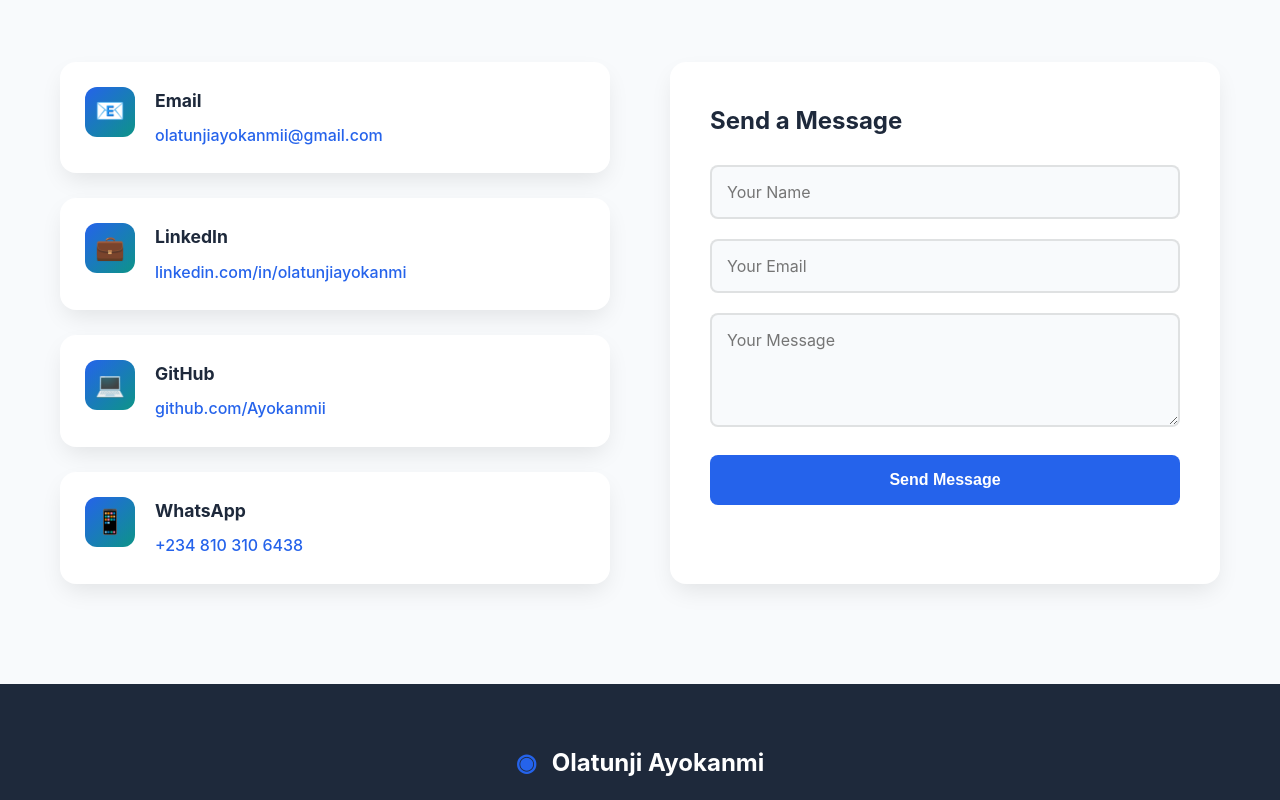
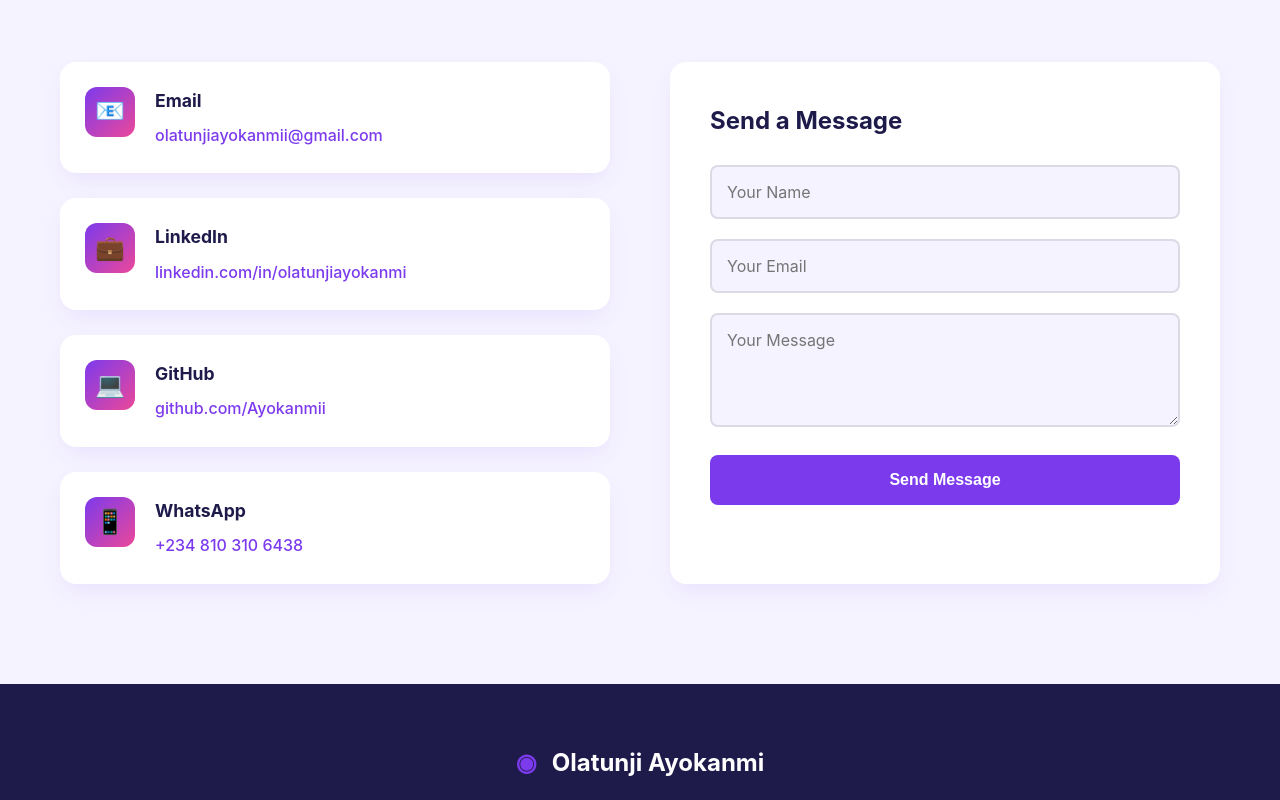
Before and after one commit to Ayokanmii/My-portfolio, a React (Create React App) app: page / in a window 1280 px wide. Shown: the part 4460-5260 px from the top of the page. Built offline with nearby package versions, Linux system fonts and the light colour scheme.

Commit message:
Change color palette to purple theme

```diff
--- a/src/App.css
+++ b/src/App.css
@@ -1,4 +1,4 @@
-/* App.css - Professional Portfolio */
+/* App.css - Professional Purple Portfolio */
 
 /* Reset & Base Styles */
 * {
@@ -8,19 +8,19 @@
 }
 
 :root {
-  /* Professional Color Palette */
-  --primary-blue: #2563eb;
-  --primary-blue-dark: #1d4ed8;
-  --secondary-navy: #1e293b;
-  --accent-teal: #0d9488;
-  --accent-amber: #f59e0b;
+  /* Professional Purple Color Palette */
+  --primary-purple: #7C3AED;
+  --primary-purple-dark: #6D28D9;
+  --secondary-navy: #1E1B4B;
+  --accent-magenta: #EC4899;
+  --accent-amber: #F59E0B;
   --neutral-white: #ffffff;
-  --neutral-light: #f8fafc;
-  --neutral-gray: #64748b;
-  --neutral-dark: #334155;
-  --success-green: #10b981;
-  --card-shadow: 0 10px 25px -5px rgba(0, 0, 0, 0.1);
-  --hover-shadow: 0 20px 40px -10px rgba(37, 99, 235, 0.15);
+  --neutral-light: #F5F3FF;
+  --neutral-gray: #6B7280;
+  --neutral-dark: #374151;
+  --success-green: #10B981;
+  --card-shadow: 0 10px 25px -5px rgba(124, 58, 237, 0.1);
+  --hover-shadow: 0 20px 40px -10px rgba(124, 58, 237, 0.15);
   --transition: all 0.3s cubic-bezier(0.4, 0, 0.2, 1);
 }
 
@@ -70,7 +70,7 @@ body {
 }
 
 .logo-symbol {
-  color: var(--primary-blue);
+  color: var(--primary-purple);
   font-size: 1.5rem;
 }
 
@@ -92,7 +92,7 @@ body {
 
 .nav-link:hover,
 .nav-link.active {
-  color: var(--primary-blue);
+  color: var(--primary-purple);
 }
 
 .nav-link.active::after {
@@ -102,12 +102,12 @@ body {
   left: 0;
   width: 100%;
   height: 2px;
-  background: var(--primary-blue);
+  background: var(--primary-purple);
   border-radius: 2px;
 }
 
 .resume-btn {
-  background: var(--primary-blue);
+  background: var(--primary-purple);
   color: var(--neutral-white);
   padding: 10px 24px;
   border-radius: 8px;
@@ -115,11 +115,11 @@ body {
   font-weight: 600;
   font-size: 0.9rem;
   transition: var(--transition);
-  border: 2px solid var(--primary-blue);
+  border: 2px solid var(--primary-purple);
 }
 
 .resume-btn:hover {
-  background: var(--primary-blue-dark);
+  background: var(--primary-purple-dark);
   transform: translateY(-2px);
   box-shadow: var(--hover-shadow);
 }
@@ -196,7 +196,7 @@ body {
 }
 
 .mobile-resume-btn {
-  background: var(--primary-blue);
+  background: var(--primary-purple);
   color: var(--neutral-white);
   padding: 12px;
   border-radius: 8px;
@@ -209,7 +209,7 @@ body {
 /* Hero Section */
 .hero {
   padding: 140px 0 80px;
-  background: linear-gradient(135deg, #f0f9ff 0%, #e0f2fe 100%);
+  background: linear-gradient(135deg, #F5F3FF 0%, #EDE9FE 100%);
   margin-top: 70px;
 }
 
@@ -233,7 +233,7 @@ body {
 .image-circle {
   width: 280px;
   height: 280px;
-  background: linear-gradient(135deg, var(--primary-blue), var(--accent-teal));
+  background: linear-gradient(135deg, var(--primary-purple), var(--accent-magenta));
   border-radius: 50%;
   display: flex;
   align-items: center;
@@ -289,7 +289,7 @@ body {
 }
 
 .highlight {
-  color: var(--primary-blue);
+  color: var(--primary-purple);
 }
 
 .hero-subtitle {
@@ -323,7 +323,7 @@ body {
   display: block;
   font-size: 2.5rem;
   font-weight: 700;
-  color: var(--primary-blue);
+  color: var(--primary-purple);
   margin-bottom: 5px;
 }
 
@@ -350,25 +350,25 @@ body {
 }
 
 .btn-primary {
-  background: var(--primary-blue);
+  background: var(--primary-purple);
   color: var(--neutral-white);
-  border: 2px solid var(--primary-blue);
+  border: 2px solid var(--primary-purple);
 }
 
 .btn-primary:hover {
-  background: var(--primary-blue-dark);
+  background: var(--primary-purple-dark);
   transform: translateY(-3px);
   box-shadow: var(--hover-shadow);
 }
 
 .btn-secondary {
   background: transparent;
-  color: var(--primary-blue);
-  border: 2px solid var(--primary-blue);
+  color: var(--primary-purple);
+  border: 2px solid var(--primary-purple);
 }
 
 .btn-secondary:hover {
-  background: rgba(37, 99, 235, 0.1);
+  background: rgba(124, 58, 237, 0.1);
   transform: translateY(-3px);
 }
 
@@ -436,7 +436,7 @@ body {
 
 .highlight-icon {
   font-size: 2rem;
-  background: linear-gradient(135deg, var(--primary-blue), var(--accent-teal));
+  background: linear-gradient(135deg, var(--primary-purple), var(--accent-magenta));
   color: var(--neutral-white);
   width: 60px;
   height: 60px;
@@ -519,7 +519,7 @@ body {
 .social-link:hover {
   transform: translateX(5px);
   box-shadow: var(--hover-shadow);
-  color: var(--primary-blue);
+  color: var(--primary-purple);
 }
 
 .social-icon {
@@ -587,7 +587,7 @@ body {
 
 .skill-level {
   height: 100%;
-  background: linear-gradient(90deg, var(--primary-blue), var(--accent-teal));
+  background: linear-gradient(90deg, var(--primary-purple), var(--accent-magenta));
   border-radius: 4px;
   transition: width 1.5s ease-out;
 }
@@ -626,7 +626,7 @@ body {
 }
 
 .automation-tag {
-  background: var(--accent-teal);
+  background: var(--accent-magenta);
 }
 
 .fullstack-tag {
@@ -654,12 +654,12 @@ body {
 
 .tech-tag {
   background: var(--neutral-light);
-  color: var(--primary-blue);
+  color: var(--primary-purple);
   padding: 6px 12px;
   border-radius: 20px;
   font-size: 0.85rem;
   font-weight: 500;
-  border: 1px solid rgba(37, 99, 235, 0.2);
+  border: 1px solid rgba(124, 58, 237, 0.2);
 }
 
 .project-links {
@@ -668,7 +668,7 @@ body {
 }
 
 .project-links a {
-  color: var(--primary-blue);
+  color: var(--primary-purple);
   text-decoration: none;
   font-weight: 600;
   font-size: 0.95rem;
@@ -678,7 +678,7 @@ body {
 }
 
 .project-links a:hover {
-  border-bottom-color: var(--primary-blue);
+  border-bottom-color: var(--primary-purple);
 }
 
 /* Certificates Section */
@@ -719,7 +719,7 @@ body {
 }
 
 .certificate-org {
-  color: var(--primary-blue);
+  color: var(--primary-purple);
   font-weight: 600;
   margin-bottom: 5px;
 }
@@ -733,7 +733,7 @@ body {
 .view-certificate {
   display: inline-block;
   padding: 10px 20px;
-  background: var(--primary-blue);
+  background: var(--primary-purple);
   color: var(--neutral-white);
   text-decoration: none;
   border-radius: 8px;
@@ -742,7 +742,7 @@ body {
 }
 
 .view-certificate:hover {
-  background: var(--primary-blue-dark);
+  background: var(--primary-purple-dark);
   transform: translateY(-2px);
 }
 
@@ -777,7 +777,7 @@ body {
 
 .contact-icon {
   font-size: 1.5rem;
-  background: linear-gradient(135deg, var(--primary-blue), var(--accent-teal));
+  background: linear-gradient(135deg, var(--primary-purple), var(--accent-magenta));
   color: var(--neutral-white);
   width: 50px;
   height: 50px;
@@ -795,14 +795,14 @@ body {
 }
 
 .contact-item a {
-  color: var(--primary-blue);
+  color: var(--primary-purple);
   text-decoration: none;
   font-weight: 500;
   transition: var(--transition);
 }
 
 .contact-item a:hover {
-  color: var(--primary-blue-dark);
+  color: var(--primary-purple-dark);
   text-decoration: underline;
 }
 
@@ -839,14 +839,14 @@ body {
 .form-group input:focus,
 .form-group textarea:focus {
   outline: none;
-  border-color: var(--primary-blue);
+  border-color: var(--primary-purple);
   background: var(--neutral-white);
 }
 
 .submit-btn {
   width: 100%;
   padding: 16px;
-  background: var(--primary-blue);
+  background: var(--primary-purple);
   color: var(--neutral-white);
   border: none;
   border-radius: 8px;
@@ -857,7 +857,7 @@ body {
 }
 
 .submit-btn:hover {
-  background: var(--primary-blue-dark);
+  background: var(--primary-purple-dark);
   transform: translateY(-2px);
   box-shadow: var(--hover-shadow);
 }
```
